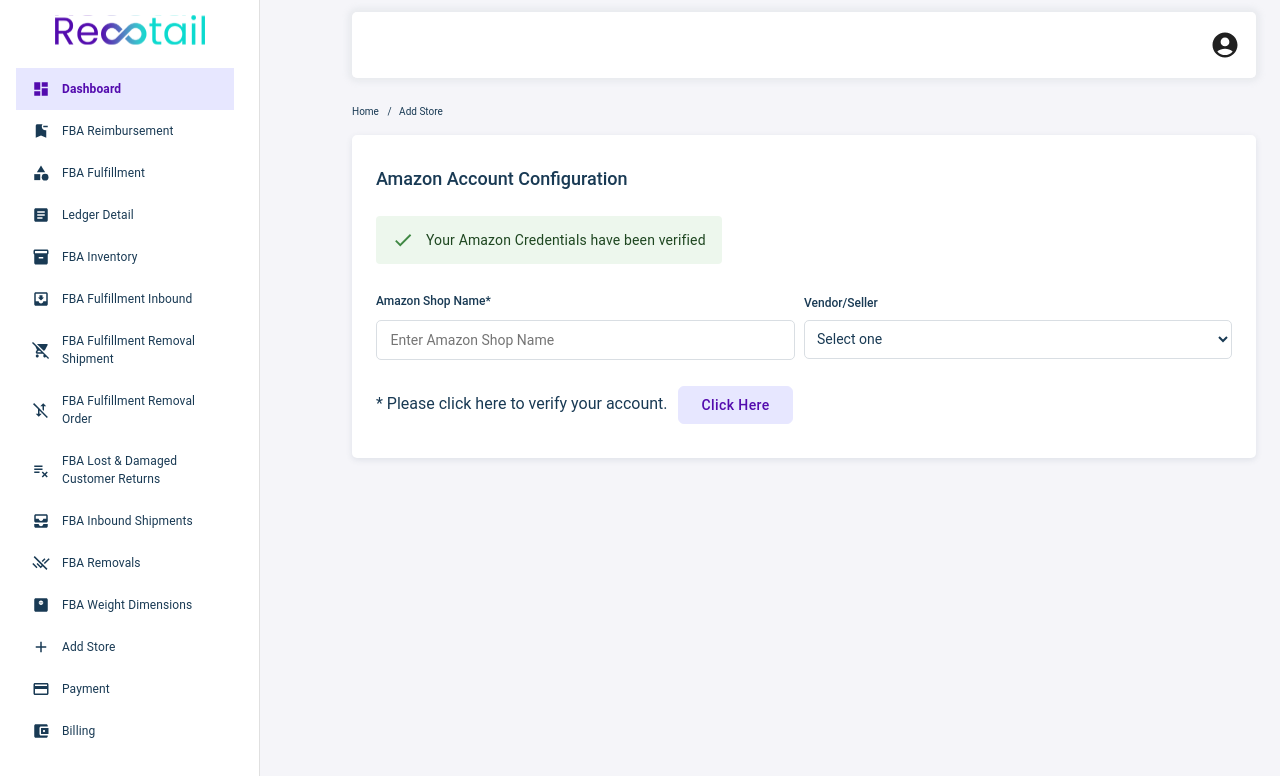
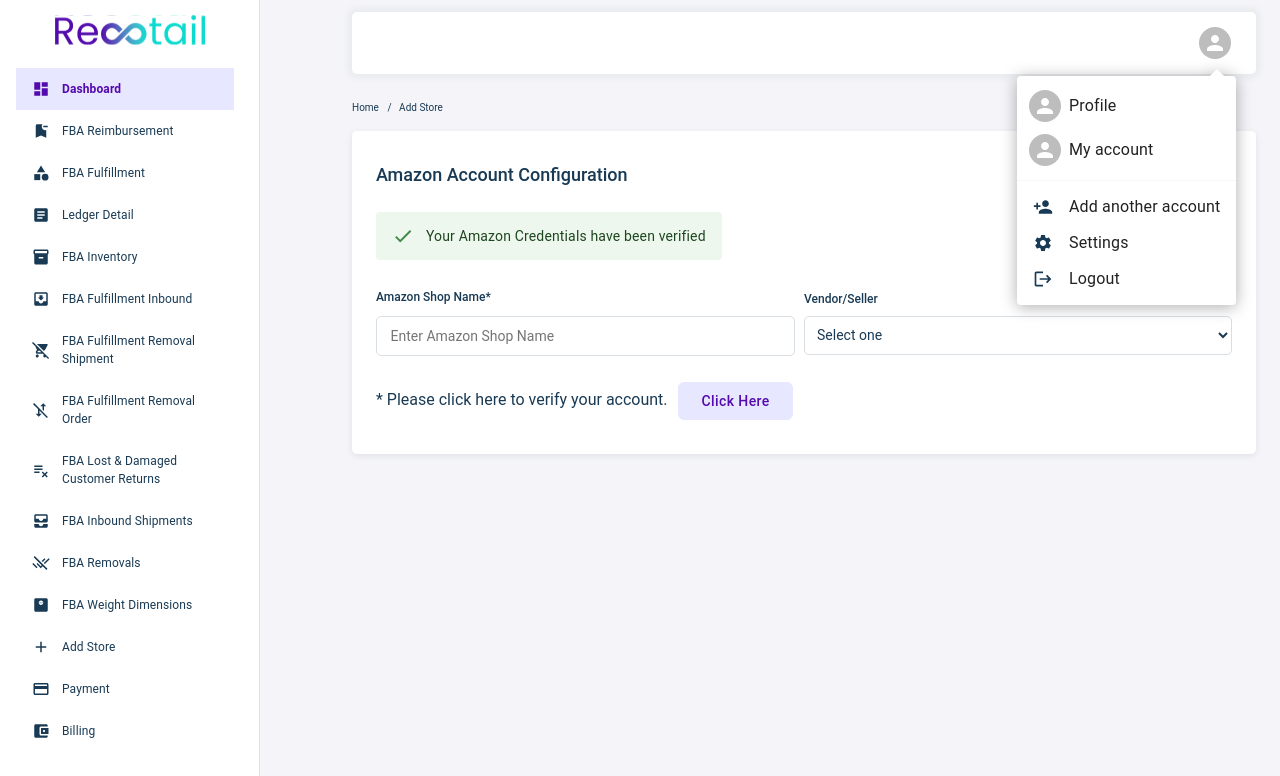
Before and after one commit to melbin2827/Recotail.ai, a React (Vite) app in the folder frontend/: page /dashboard in a window 1280 px wide. Both pictures are taken after a click on the button "Account settings". Shown: the top 776 px of the page. Built offline with nearby package versions, Linux system fonts and the light colour scheme; no server answers.

Commit message:
Added the account menu template from MUI

```diff
--- a/frontend/src/components/dashboard/Dashboard.jsx
+++ b/frontend/src/components/dashboard/Dashboard.jsx
@@ -1,15 +1,16 @@
 import React, { useState, useEffect } from 'react';
 import { useLocation } from 'react-router-dom';
-import { Button, IconButton, Menu, MenuItem } from '@mui/material';
+import { Button, Menu, MenuItem, ListItemIcon, Divider, IconButton, Tooltip, Avatar, Box, Typography } from '@mui/material';
 import AccountCircleIcon from '@mui/icons-material/AccountCircle';
+import PersonAdd from '@mui/icons-material/PersonAdd';
+import Settings from '@mui/icons-material/Settings';
+import Logout from '@mui/icons-material/Logout';
 import Aside from "./Aside";
 import { API_BASE_URL } from '../../config';
 import CodeInput from "./CodeInput";
-// import RefreshToken from "./dashboard/RefreshToken";
 import "./Dashboard.css";
 import Alert from '@mui/material/Alert';
 import CheckIcon from '@mui/icons-material/Check';
-import CheckBoxIcon from '@mui/icons-material/CheckBox';
 
 export default function Dashboard() {
   const [userName, setUserName] = useState('');
@@ -18,7 +19,6 @@
   const amazon_selling_partner_id = location.state?.amazon_selling_partner_id || '';
   const refresh_token = location.state?.refresh_token || '';
 
-  // State for managing the dropdown menu
   const [anchorEl, setAnchorEl] = useState(null);
   const open = Boolean(anchorEl);
 
@@ -43,7 +43,6 @@
     setAnchorEl(null);
   };
 
-  // State for the selected option in the dropdown
   const [selectedOption, setSelectedOption] = useState('DEFAULT');
 
   const handleOptionChange = (event) => {
@@ -58,18 +57,81 @@
         <div className="nav-wrapper">
           <header className="nav header">
             <div className="list-item-link">
-              <IconButton className='profile-icon' edge="end" color="inherit" aria-label="account" onClick={handleMenuClick}>
-                <AccountCircleIcon />
-              </IconButton>
+              <Box sx={{ display: 'flex', alignItems: 'center', textAlign: 'center' }}>
+                <Tooltip title="Account settings">
+                  <IconButton
+                    onClick={handleMenuClick}
+                    size="small"
+                    sx={{ ml: 2 }}
+                    aria-controls={open ? 'account-menu' : undefined}
+                    aria-haspopup="true"
+                    aria-expanded={open ? 'true' : undefined}
+                  >
+                    <Avatar sx={{ width: 32, height: 32 }}>{userName.charAt(0).toUpperCase()}</Avatar>
+                  </IconButton>
+                </Tooltip>
+              </Box>
 
-              {/* Dropdown Menu */}
-              <Menu id="account-menu" anchorEl={anchorEl} open={open} onClose={handleMenuClose} MenuListProps={{
-                  'aria-labelledby': 'account-button',
+              <Menu
+                anchorEl={anchorEl}
+                id="account-menu"
+                open={open}
+                onClose={handleMenuClose}
+                onClick={handleMenuClose}
+                PaperProps={{
+                  elevation: 0,
+                  sx: {
+                    overflow: 'visible',
+                    filter: 'drop-shadow(0px 2px 8px rgba(0,0,0,0.32))',
+                    mt: 1.5,
+                    '& .MuiAvatar-root': {
+                      width: 32,
+                      height: 32,
+                      ml: -0.5,
+                      mr: 1,
+                    },
+                    '&::before': {
+                      content: '""',
+                      display: 'block',
+                      position: 'absolute',
+                      top: 0,
+                      right: 14,
+                      width: 10,
+                      height: 10,
+                      bgcolor: 'background.paper',
+                      transform: 'translateY(-50%) rotate(45deg)',
+                      zIndex: 0,
+                    },
+                  },
                 }}
+                transformOrigin={{ horizontal: 'right', vertical: 'top' }}
+                anchorOrigin={{ horizontal: 'right', vertical: 'bottom' }}
               >
-                <MenuItem className="p-link" onClick={handleMenuClose}>Profile</MenuItem>
-                <MenuItem className="p-link" onClick={handleMenuClose}>My account</MenuItem>
-                <MenuItem className="p-link" onClick={handleMenuClose}>Logout</MenuItem>
+                <MenuItem onClick={handleMenuClose}>
+                  <Avatar /> Profile
+                </MenuItem>
+                <MenuItem onClick={handleMenuClose}>
+                  <Avatar /> My account
+                </MenuItem>
+                <Divider />
+                <MenuItem onClick={handleMenuClose}>
+                  <ListItemIcon>
+                    <PersonAdd fontSize="small" />
+                  </ListItemIcon>
+                  Add another account
+                </MenuItem>
+                <MenuItem onClick={handleMenuClose}>
+                  <ListItemIcon>
+                    <Settings fontSize="small" />
+                  </ListItemIcon>
+                  Settings
+                </MenuItem>
+                <MenuItem onClick={handleMenuClose}>
+                  <ListItemIcon>
+                    <Logout fontSize="small" />
+                  </ListItemIcon>
+                  Logout
+                </MenuItem>
               </Menu>
             </div>
           </header>
```
